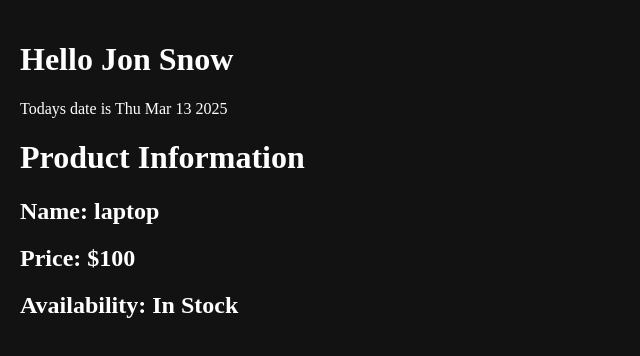
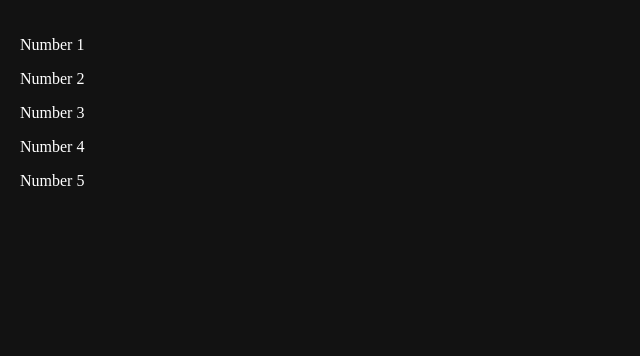
Before and after one commit to DylanIz/ReactTraining, a React (Vite) app in the folder ReactUpskill/react-demo/: page / in a window 1280 px wide. Shown: the top 356 px of the page, without its empty margins (0-640 px from the left). Built offline with nearby package versions, Linux system fonts and the light colour scheme.

Commit message:
Cleanup/numberList

```diff
--- a/ReactUpskill/react-demo/src/App.tsx
+++ b/ReactUpskill/react-demo/src/App.tsx
@@ -1,7 +1,6 @@
 import { useEffect } from "react";
 import "./App.css";
-import Greeting from "./Components/Greeting";
-import ProductInfo from "./Components/ProductInfo";
+import NumberList from "./Components/NumberList";
 
 const App = () => {
   useEffect(() => {
@@ -10,8 +9,7 @@ const App = () => {
 
   return (
     <div className="app-container">
-      <Greeting />
-      <ProductInfo />
+      <NumberList />
     </div>
   );
 };
--- a/ReactUpskill/react-demo/src/Components/Greeting.tsx
+++ /dev/null
@@ -1,13 +0,0 @@
-const name = "Jon Snow";
-const date = new Date().toDateString();
-
-const Greeting = () => {
-  return (
-    <>
-      <h1>Hello {name}</h1>
-      <p>Todays date is {date}</p>
-    </>
-  );
-};
-
-export default Greeting;
--- /dev/null
+++ b/ReactUpskill/react-demo/src/Components/NumberList.tsx
@@ -0,0 +1,15 @@
+const NumberList = () => {
+  const numbers = [1, 2, 3, 4, 5];
+
+  return (
+    <>
+      <main>
+        {numbers.map((number) => (
+          <p key={number}>Number {number}</p>
+        ))}
+      </main>
+    </>
+  );
+};
+
+export default NumberList;
--- a/ReactUpskill/react-demo/src/Components/ProductInfo.tsx
+++ /dev/null
@@ -1,17 +0,0 @@
-const ProductInfo = () => {
-  const product = {
-    name: "laptop",
-    price: 100,
-    availability: "In Stock",
-  };
-  return (
-    <div>
-      <h1>Product Information</h1>
-      <h2>Name: {product.name}</h2>
-      <h2>Price: ${product.price}</h2>
-      <h2>Availability: {product.availability}</h2>
-    </div>
-  );
-};
-
-export default ProductInfo;
```
